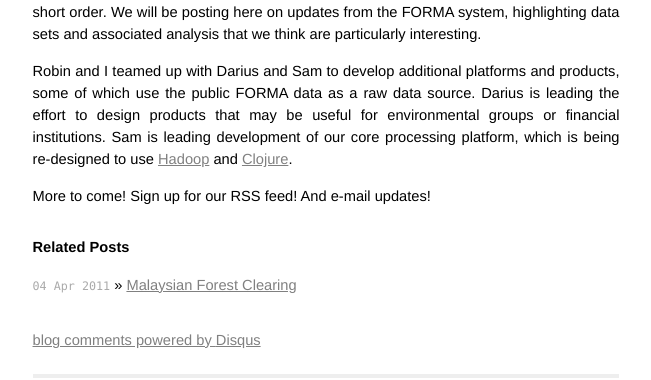
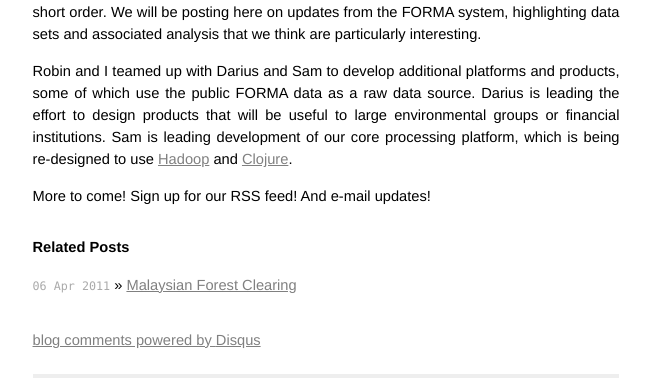
Before and after one commit to reddmetrics/reddmetrics.github.com, a Jekyll site: the page built from _posts/2011-04-05-an-introduction.md, in a window 1280 px wide. Shown: the part 527-907 px from the top of the page, without its empty margins (314-965 px from the left). Built offline with Jekyll 4.4.1, drawn with Linux system fonts in a browser that asks for light colours; Markdown is read by kramdown in place of the engine named in the settings; comment, search, counter and statistics services are not loaded.

Commit message:
changed dates on first two blog posts

```diff
--- a/_posts/2011-04-05-an-introduction.md
+++ b/_posts/2011-04-05-an-introduction.md
@@ -15,6 +15,6 @@ But first, a brief introduction.  REDD Metrics, LLC, was formed in early 2011 to
 
 Robin and I originally began working together on the [FORMA](http://www.cgdev.org/forma) project under the guidance of [David Wheeler](http://www.cgdev.org/content/expert/detail/11584), at the [Center for Global Development](http://www.cgdev.org), an economics think tank in Washington, DC.  FORMA is a tool for forest monitoring that generates monthly estimates of tropical forest clearing activity at 1km spatial resolution (higher resolution coming soon).  The system is operational for Southeast Asia, and all FORMA data will be made public in short order.  We will be posting here on updates from the FORMA system, highlighting data sets and associated analysis that we think are particularly interesting.
 
-Robin and I teamed up with Darius and Sam to develop additional platforms and products, some of which use the public FORMA data as a raw data source.  Darius is leading the effort to design products that may be useful for environmental groups or financial institutions.  Sam is leading development of our core processing platform, which is being re-designed to use [Hadoop](http://hadoop.apache.org) and [Clojure](http://www.clojure.org).
+Robin and I teamed up with Darius and Sam to develop additional platforms and products, some of which use the public FORMA data as a raw data source.  Darius is leading the effort to design products that will be useful to large environmental groups or financial institutions.  Sam is leading development of our core processing platform, which is being re-designed to use [Hadoop](http://hadoop.apache.org) and [Clojure](http://www.clojure.org).
 
 More to come!  Sign up for our RSS feed!  And e-mail updates!
--- a/_posts/2011-04-04-malaysian-forest-clearing.md
+++ b/_posts/2011-04-06-malaysian-forest-clearing.md
@@ -7,7 +7,7 @@ title: Malaysian Forest Clearing
 ================
 
 
-<p class="meta">04 April, 2011 - Dan Hammer</p>
+<p class="meta">06 April, 2011 - Dan Hammer</p>
 
 The New York Times recently reported on the rapid rate of peatland forest clearing in Northern Borneo. The [Green Blog](http://goo.gl/kq286) featured the incredible work of researchers at [SarVision](http://www.sarvision.nl/), who found that 33 percent of coastal peatland forest in the Malaysian state of Sarawak had been cleared since 2005.  We embedded the SarVision data in a Google Earth gadget below; and the raw data can be found [here](http://goo.gl/yQfQQ).  The green area is forest as of 2005; yellow, orange, and red areas indicate deforestation, 2005-2010.   This high spatial resolution data (approx. 50m resolution) is indispensable for the assessment of conservation efforts.
 </br>
```
